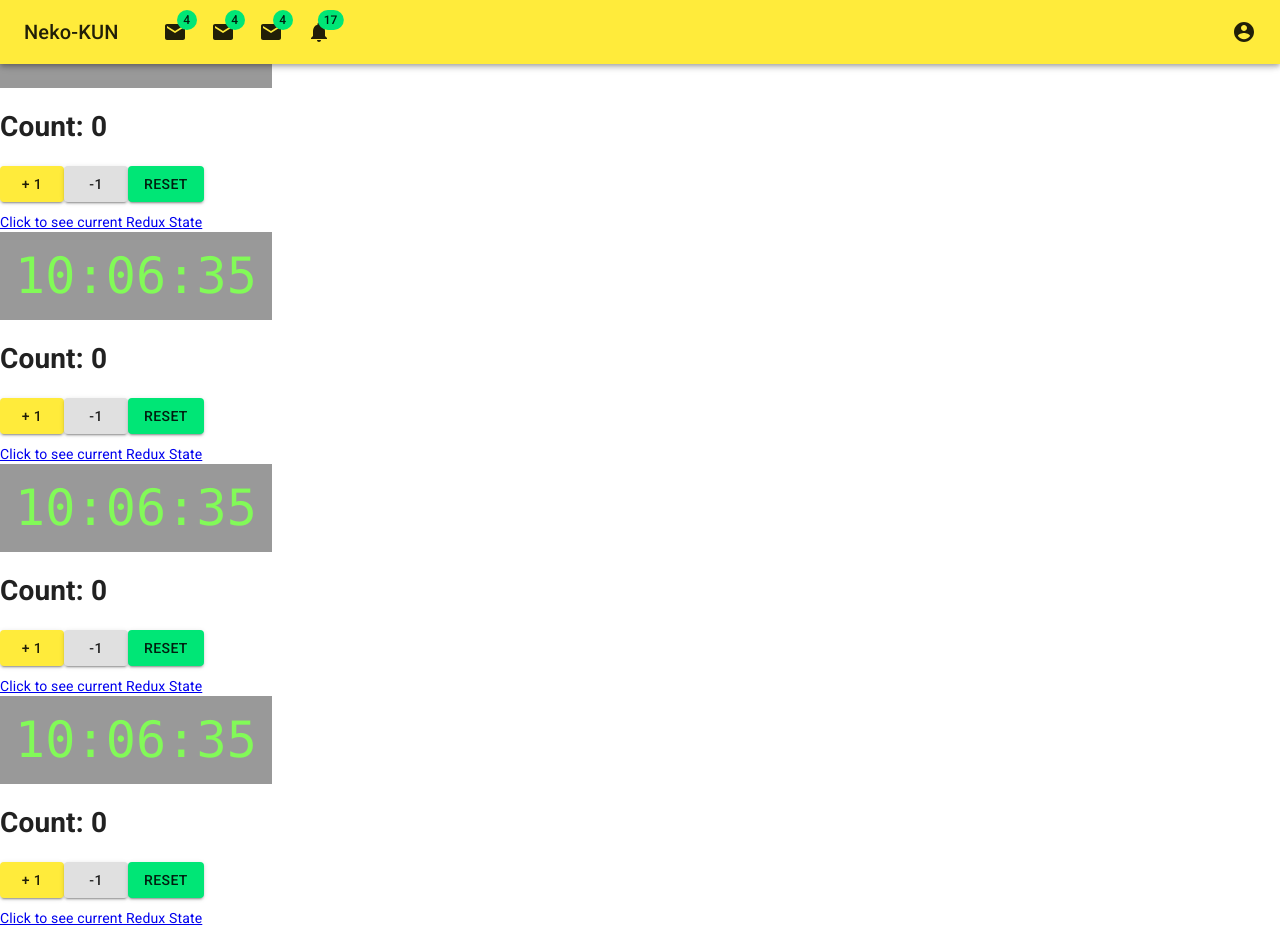
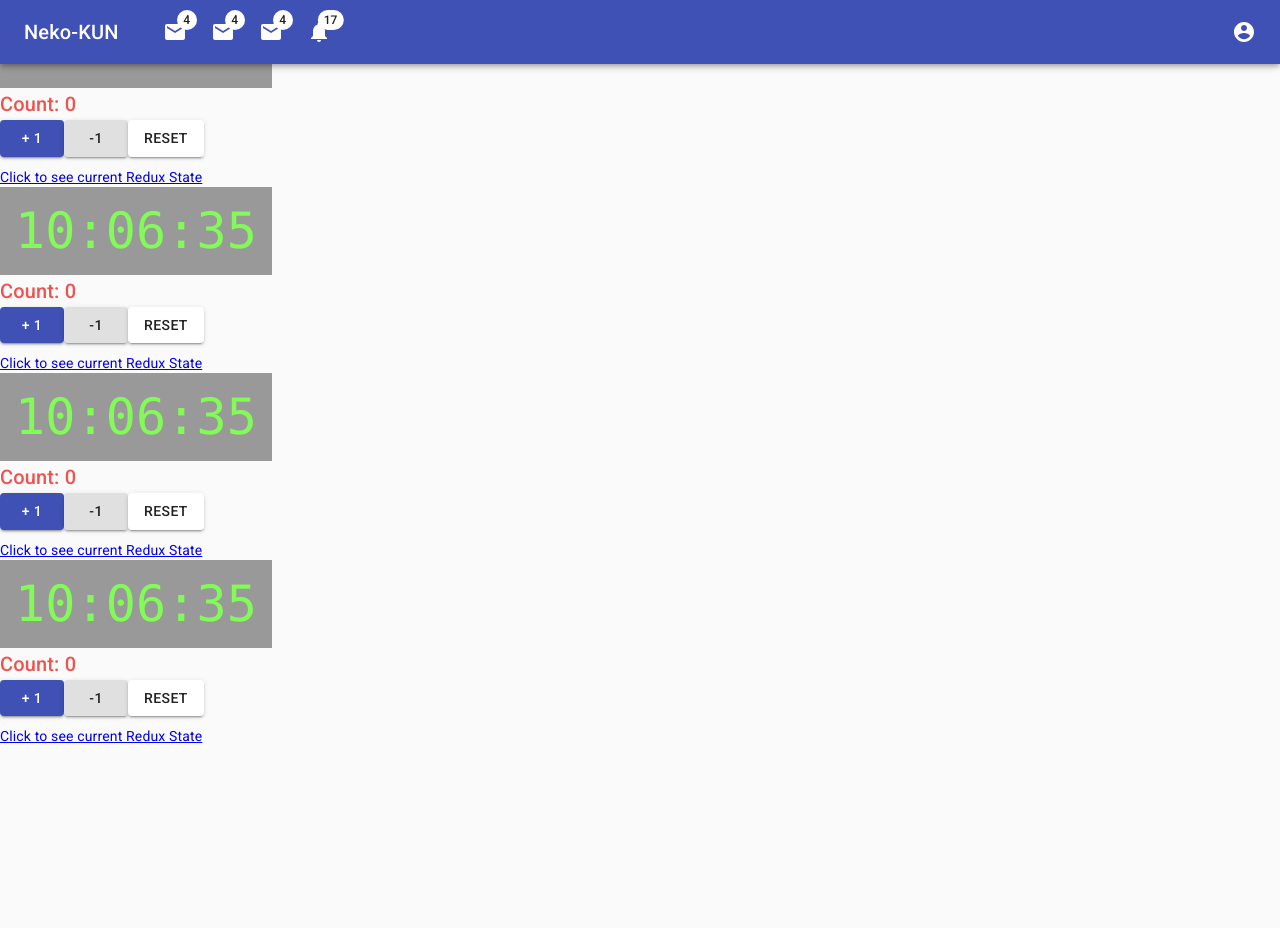
Before and after one commit to thanhtrungvo8401/Portal, a Next.js app: page / in a window 1280 px wide. After the commit the page ends 800 px from the top, so only its background shows below. Built offline with nearby package versions, Linux system fonts and the light colour scheme.

Commit message:
01 -- handle create nav-theme

```diff
--- a/components/Layouts/Navbar.js
+++ b/components/Layouts/Navbar.js
@@ -7,7 +7,6 @@ import {
 } from "@material-ui/core";
 import MenuIcon from "@material-ui/icons/Menu";
 import MailIcon from "@material-ui/icons/Mail";
-import MoreIcon from "@material-ui/icons/MoreVert";
 import NotificationsIcon from "@material-ui/icons/Notifications";
 import { useState } from "react";
 import { AccountCircle } from "@material-ui/icons";
@@ -59,7 +58,7 @@ function Navbar(props) {
   return (
     <React.Fragment>
       <HideOnScroll {...props}>
-        <AppBar>
+        <AppBar color="primary">
           <Toolbar>
             <Typography className={classes.title} variant="h6" noWrap>
               Neko-KUN
--- a/components/Layouts/NavbarHelper.js
+++ b/components/Layouts/NavbarHelper.js
@@ -1,17 +1,16 @@
 import {
   Badge,
+  Box,
   IconButton,
   Menu,
   MenuItem,
   Slide,
+  Typography,
   useScrollTrigger,
 } from "@material-ui/core";
-import MailIcon from "@material-ui/icons/Mail";
-import NotificationsIcon from "@material-ui/icons/Notifications";
 import HighlightOffIcon from "@material-ui/icons/HighlightOff";
 import { makeStyles } from "@material-ui/core/styles";
 import PropTypes from "prop-types";
-import { AccountCircle } from "@material-ui/icons";
 
 export const useStyles = makeStyles((theme) => {
   return {
@@ -38,16 +37,16 @@ export const useStyles = makeStyles((theme) => {
       },
     },
     mobileMenu: {
+      backgroundColor: theme.palette.primary.main,
       "& .MuiPaper-root.MuiMenu-paper.MuiPopover-paper.MuiPaper-rounded": {
         width: "100%",
         height: "100%",
-        top: 0,
-        left: 0,
         maxHeight: "calc(100% - 32px)",
       },
-      "& .MuiList-root.MuiMenu-list.MuiList-padding": {
+      "& ul.MuiList-root.MuiMenu-list.MuiList-padding": {
         position: "relative",
         height: "100%",
+        backgroundColor: theme.palette.primary.main,
       },
       "& .MuiButtonBase-root.MuiListItem-root.MuiMenuItem-root.close-btn.MuiMenuItem-gutters.MuiListItem-gutters.MuiListItem-button": {
         justifyContent: "center",
@@ -106,35 +105,23 @@ export const renderMobileMenuF = (props) => {
       onClose={props.handleMobileMenuClose}
     >
       <MenuItem>
-        <IconButton aria-label="show 4 new mails" color="inherit">
-          <Badge badgeContent={4} color="secondary">
-            <MailIcon />
-          </Badge>
-        </IconButton>
-        <p>Messages</p>
+        <Typography variant="h6" color="secondary">
+          Fusi-kun
+        </Typography>
       </MenuItem>
       <MenuItem>
-        <IconButton aria-label="show 11 new notifications" color="inherit">
-          <Badge badgeContent={11} color="secondary">
-            <NotificationsIcon />
-          </Badge>
-        </IconButton>
-        <p>Notifications</p>
+        <Typography variant="h6" color="secondary">
+          Top Student
+        </Typography>
       </MenuItem>
       <MenuItem>
-        <IconButton
-          aria-label="account of current user"
-          aria-controls="primary-search-account-menu"
-          aria-haspopup="true"
-          color="inherit"
-        >
-          <AccountCircle />
-        </IconButton>
-        <p>Profile</p>
+        <Typography variant="h6" color="secondary">
+          News
+        </Typography>
       </MenuItem>
       <MenuItem className="close-btn">
         <IconButton onClick={props.handleMobileMenuClose}>
-          <HighlightOffIcon color={"error"} fontSize="large" />
+          <HighlightOffIcon color={"secondary"} fontSize="large" />
         </IconButton>
       </MenuItem>
     </Menu>
--- a/components/counter.js
+++ b/components/counter.js
@@ -1,4 +1,4 @@
-import { Button } from "@material-ui/core";
+import { Button, Typography } from "@material-ui/core";
 import { useSelector, useDispatch } from "react-redux";
 import {
   incrementCount,
@@ -12,9 +12,9 @@ const Counter = () => {
 
   return (
     <div>
-      <h1>
+      <Typography variant="h6" color="error">
         Count: <span>{count}</span>
-      </h1>
+      </Typography>
       <Button
         color="primary"
         onClick={() => dispatch(incrementCount())}
--- a/components/theme.js
+++ b/components/theme.js
@@ -1,15 +1,13 @@
-import { green, red, yellow } from "@material-ui/core/colors";
+import { red } from "@material-ui/core/colors";
 import { createMuiTheme } from "@material-ui/core/styles";
 
 const theme = createMuiTheme({
   palette: {
-    primary: yellow,
-    secondary: green,
+    secondary: {
+      main: "#fff",
+    },
     error: {
-      main: red.A400,
-    },
-    background: {
-      default: "#fff",
+      main: red[400],
     },
   },
 });
```
